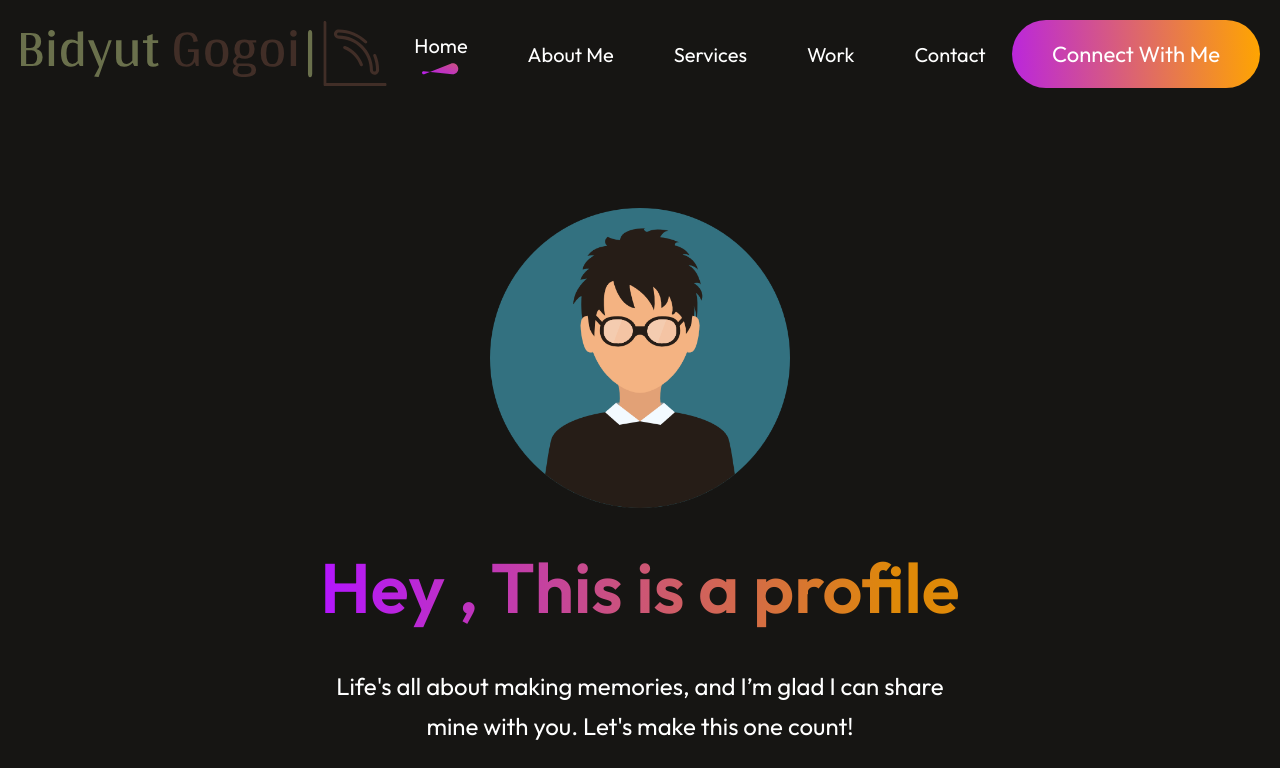
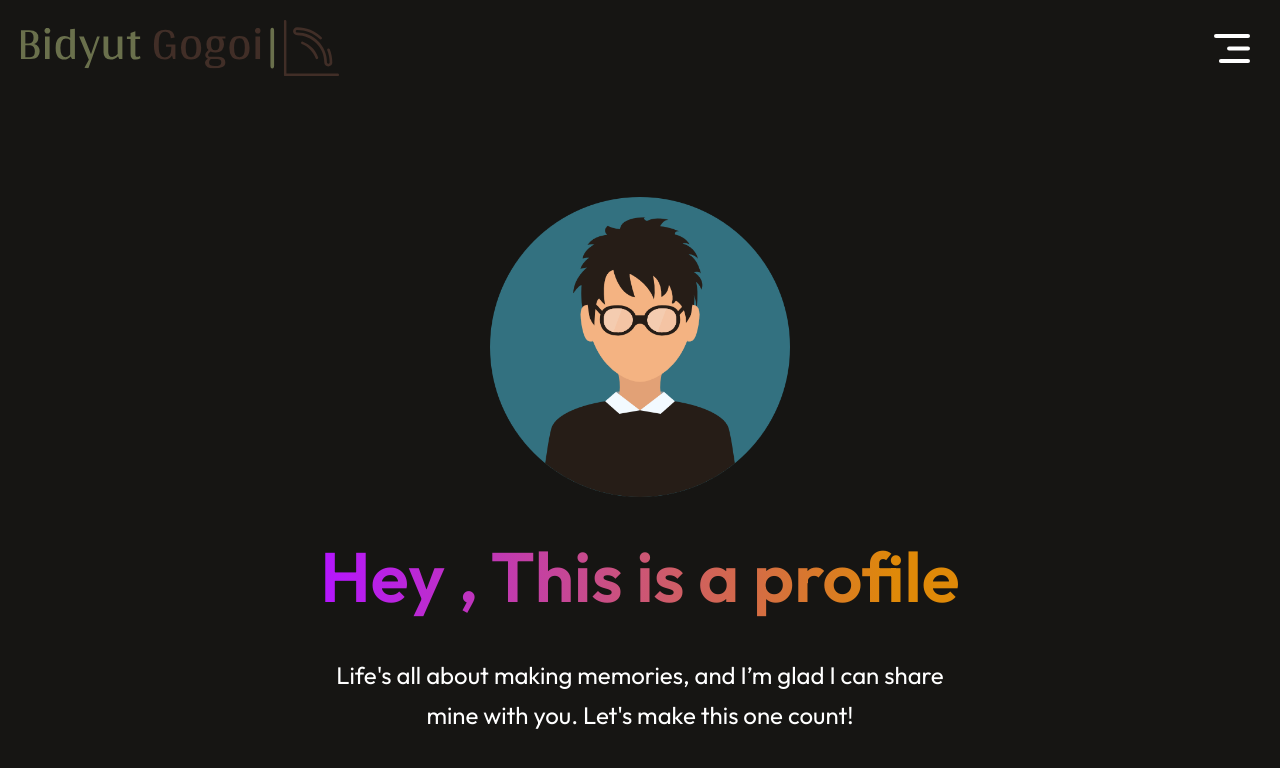
Before and after one commit to bidblues/Portfolio, a React (Vite) app: page / in a window 1280 px wide. Shown: the top 768 px of the page. Built offline with nearby package versions, Linux system fonts and the light colour scheme.

Commit message:
Nav bar scalable

```diff
--- a/src/Components/Navbar/Navbar.css
+++ b/src/Components/Navbar/Navbar.css
@@ -6,11 +6,11 @@
 }
 
 .imgcontrol {
-    width: 23rem; /* Set the width of the image */
+    width: 100%; /* Set the width of the image */
     height: auto; /* Maintain the aspect ratio */
-    max-width: 100%; /* Ensure the image doesn't exceed the container's width */
+    max-width: 23rem; /* Ensure the image doesn't exceed the container's width */
     max-height: 100%; /* Ensure the image doesn't exceed the container's height */
-    object-fit: covser; /* Optionally control how the image fits into the dimensions */
+    object-fit: cover; /* Optionally control how the image fits into the dimensions */
 
 }
 
@@ -106,3 +106,54 @@
     }
 
 }
+
+@media (max-width: 1438px) {
+
+    .nav-connect{
+        display: none;
+    }
+    .imgcontrol {
+        max-width: 20rem; /* Adjust the max-width for tablets */
+    }
+    .nav-mob-open{
+        display: block;
+        position: fixed;
+        right:30px;
+    }
+    .nav-mob-close{
+        display: block;
+        position: relative;
+        top: 30px;
+        left: 290px;
+        width: 30px;
+
+    }
+
+    .nav-menu{
+        position: fixed;
+        flex-direction: column;
+        align-items: start;
+        top: 0;
+        gap: 30px;
+        background-color: #1f0016;
+        width: 350px;
+        height: 100%;
+        z-index: 2;
+        transition: right 0.5s;
+        right: -350px;
+    }
+
+    .nav-menu li{
+        font-size: 30px;
+        padding-left: 100px ;
+        flex-direction: row;
+        gap: 20px;
+
+    }
+}
+
+@media (max-width: 480px) {
+    .imgcontrol {
+        max-width: 15rem; /* Adjust the max-width for mobile devices */
+    }
+}
```
